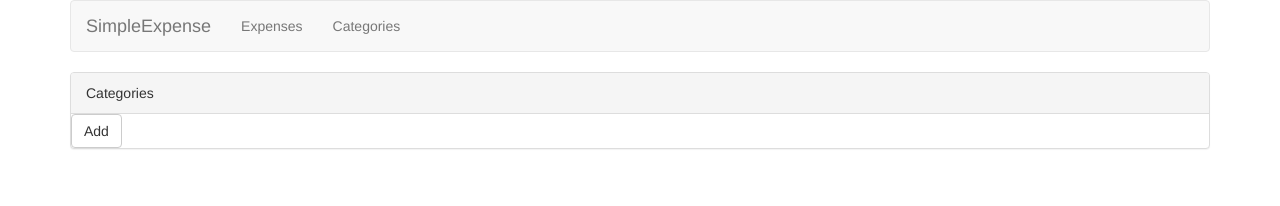
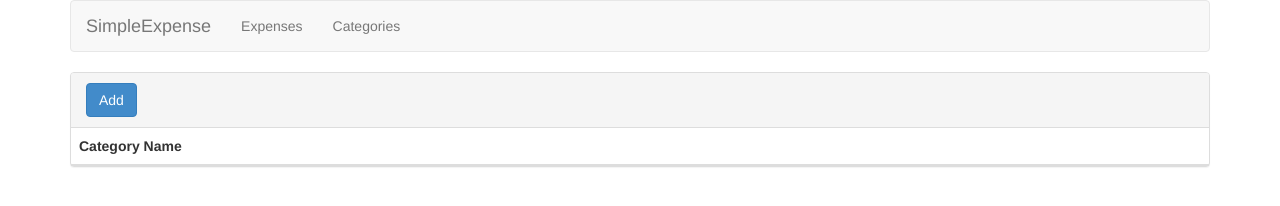
Before and after one commit to w31/SimpleExpense, a plain HTML site: page SimpleExpense.UI/Index.html at #/categories in a window 1280 px wide. Drawn offline with Linux system fonts and the light colour scheme; no server answers.

Commit message:
UI changes.

```diff
--- a/SimpleExpense.UI/CategoryList.html
+++ b/SimpleExpense.UI/CategoryList.html
@@ -1,11 +1,18 @@
 <div class="panel panel-default">
-    <div class="panel-heading">Categories</div>
-
-    <a href="#/categories/new" class="btn btn-default">Add</a>
+    <div class="panel-heading">
+        <a href="#/categories/new" class="btn btn-primary">Add</a>
+    </div>
 
     <table class="table table-striped">
-        <tr ng-repeat="category in categories">
-            <td>{{ category.Name }}</td>
-        </tr>
+        <thead>
+            <tr>
+                <th>Category Name</th>
+            </tr>
+        </thead>
+        <tbody>
+            <tr ng-repeat="category in categories">
+                <td>{{ category.Name }}</td>
+            </tr>
+        </tbody>
     </table>
 </div>
```
Also changed, not shown: SimpleExpense.UI/ExpenseDetail.html (+2 -0 lines), SimpleExpense.UI/ExpenseList.html (+17 -8 lines).
